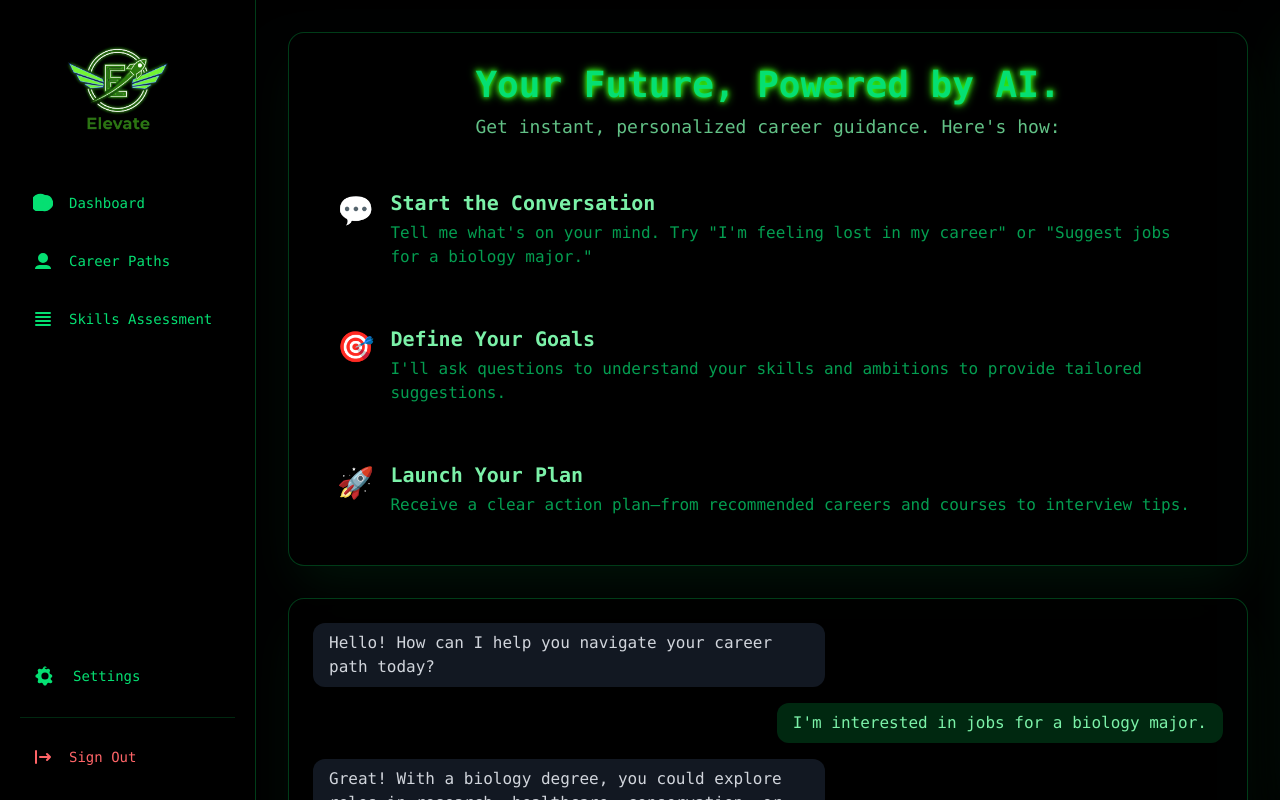
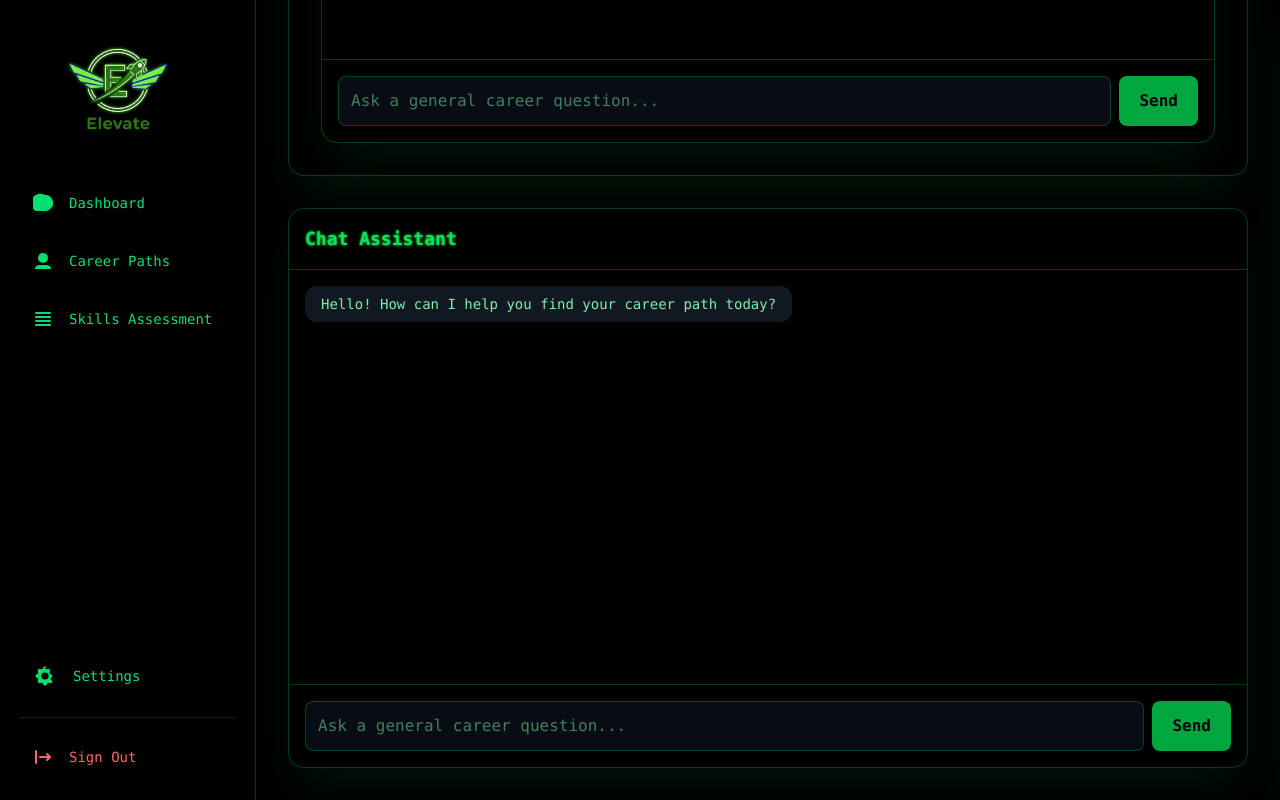
Before and after one commit to slow-Death-1008/GenAiPrototype, a React (Vite) app: page /dashboard in a window 1280 px wide. Built offline with nearby package versions, Linux system fonts and the light colour scheme; no server answers.

Commit message:
fix chatbox

```diff
--- a/src/components/ChatBox.jsx
+++ b/src/components/ChatBox.jsx
@@ -1,95 +1,129 @@
-import React, { useState } from "react";
+import React, { useState, useContext, useRef, useEffect } from "react";
+import { AnalysisContext } from '../context/AnalysisContext';
+
+// Helper function to call the Groq API
+const getGroqChatCompletion = async (userMessage, analysisData) => {
+    const apiKey = import.meta.env.VITE_GROQ_API_KEY;
+    if (!apiKey) {
+        throw new Error("Groq API key is not configured.");
+    }
+
+    // Create a summary of the resume analysis to send with the prompt
+    const resumeSummary = analysisData
+        ? `
+        Here is the user's resume analysis summary:
+        - Overall Score: ${analysisData.overallScore}
+        - Suitable Roles: ${analysisData.careerRecommendations.suitableRoles.join(', ')}
+        - Skills to Improve: ${analysisData.careerRecommendations.skillsToImprove.join(', ')}
+        `
+        : "The user has not provided a resume yet.";
+
+    const prompt = `
+        You are a helpful career assistant integrated into a website called "Elevare".
+        Your goal is to provide supportive and insightful career guidance.
+        ${resumeSummary}
+
+        Based on this context, please answer the following user question: "${userMessage}"
+    `;
+
+    const response = await fetch('https://api.groq.com/openai/v1/chat/completions', {
+        method: 'POST',
+        headers: {
+            'Authorization': `Bearer ${apiKey}`,
+            'Content-Type': 'application/json',
+        },
+        body: JSON.stringify({
+            messages: [{ role: 'user', content: prompt }],
+            model: 'llama3-8b-8192', // Or another model you prefer
+        }),
+    });
+
+    if (!response.ok) {
+        throw new Error("Failed to fetch response from Groq API.");
+    }
+
+    const data = await response.json();
+    return data.choices[0]?.message?.content || "Sorry, I couldn't get a response.";
+};
+
 
 const ChatBox = () => {
+    const { analysisData } = useContext(AnalysisContext); // Get resume data from context
     const [messages, setMessages] = useState([
         { text: "Hello! How can I help you find your career path today?", sender: "assistant" }
     ]);
     const [input, setInput] = useState("");
-  const [isFullscreen, setIsFullscreen] = useState(false);
+    const [isLoading, setIsLoading] = useState(false);
+    const messagesEndRef = useRef(null);
 
-  const handleSend = () => {
-    if (!input.trim()) return;
+    const scrollToBottom = () => {
+        messagesEndRef.current?.scrollIntoView({ behavior: "smooth" });
+    };
 
-    // Add user message
-    const newMessages = [...messages, { text: input, sender: "user" }];
-    setMessages(newMessages);
+    useEffect(() => {
+        scrollToBottom();
+    }, [messages]);
+
+    const handleSend = async () => {
+        if (!input.trim() || isLoading) return;
+
+        const userMessage = { text: input, sender: "user" };
+        setMessages(prev => [...prev, userMessage]);
         setInput("");
+        setIsLoading(true);
 
-    // Simulate assistant response
-    setTimeout(() => {
-      setMessages([
-        ...newMessages,
-        { text: "Analyzing your request... please wait.", sender: "assistant" },
-      ]);
-    }, 1000);
+        try {
+            const assistantResponse = await getGroqChatCompletion(input, analysisData);
+            setMessages(prev => [...prev, { text: assistantResponse, sender: "assistant" }]);
+        } catch (error) {
+            console.error(error);
+            setMessages(prev => [...prev, { text: "Sorry, something went wrong. Please try again.", sender: "assistant" }]);
+        } finally {
+            setIsLoading(false);
+        }
     };
 
     return (
-    <div className={`font-mono bg-black/50 backdrop-blur-lg border border-green-500/30 text-green-400 shadow-2xl shadow-green-500/10 transition-all duration-300 ease-in-out flex flex-col ${
-      isFullscreen
-        ? 'fixed top-0 left-0 w-full h-full z-50 rounded-none'
-        : 'w-full h-[60vh] sm:h-[70vh] rounded-2xl'
-    }`}>
-
-      {/* Header */}
-      <div className="flex justify-between items-center p-4 border-b border-green-500/30 flex-shrink-0">
-        <h3
-            className="font-bold text-lg"
-            style={{ textShadow: '0 0 3px #39FF14' }}
-        >
+        <div className="font-mono bg-black/50 backdrop-blur-lg border border-green-500/30 text-green-400 shadow-2xl shadow-green-500/10 flex flex-col h-[70vh] rounded-2xl">
+            <div className="flex justify-between items-center p-4 border-b border-green-500/30">
+                <h3 className="font-bold text-lg" style={{ textShadow: '0 0 3px #39FF14' }}>
                     Chat Assistant
                 </h3>
-        <button
-          onClick={() => setIsFullscreen(!isFullscreen)}
-          className="p-2 cursor-pointer hover:bg-green-900/40 rounded-full transition-colors"
-          aria-label={isFullscreen ? 'Exit fullscreen' : 'Enter fullscreen'}
-        >
-          {isFullscreen ? (
-            <svg xmlns="http://www.w3.org/2000/svg" className="h-5 w-5 text-green-400" viewBox="0 0 20 20" fill="currentColor">
-              <path fillRule="evenodd" d="M5 9V7a2 2 0 012-2h2V3H7a4 4 0 00-4 4v2h2zm10 0V7a2 2 0 00-2-2h-2V3h2a4 4 0 014 4v2h-2zm-10 2v2a2 2 0 002 2h2v2H7a4 4 0 01-4-4v-2h2zm10 0v2a2 2 0 01-2 2h-2v2h2a4 4 0 004-4v-2h-2z" clipRule="evenodd" />
-            </svg>
-          ) : (
-            <svg xmlns="http://www.w3.org/2000/svg" className="h-5 w-5 text-green-400" viewBox="0 0 20 20" fill="currentColor">
-              <path fillRule="evenodd" d="M3 4a1 1 0 011-1h4a1 1 0 010 2H6.414l2.293 2.293a1 1 0 11-1.414 1.414L5 6.414V8a1 1 0 01-2 0V4zm9 1a1 1 0 010-2h4a1 1 0 011 1v4a1 1 0 01-2 0V6.414l-2.293 2.293a1 1 0 11-1.414-1.414L13.586 5H12zm-9 7a1 1 0 012 0v1.586l2.293-2.293a1 1 0 111.414 1.414L6.414 15H8a1 1 0 010 2H4a1 1 0 01-1-1v-4zm13-1a1 1 0 011 1v4a1 1 0 01-1 1h-4a1 1 0 010-2h1.586l-2.293-2.293a1 1 0 111.414-1.414L15 13.586V12a1 1 0 011-1z" clipRule="evenodd" />
-            </svg>
-          )}
-        </button>
             </div>
 
-      {/* Message Area */}
-      <div className="overflow-y-auto p-4 flex-1 min-h-0">
+            <div className="overflow-y-auto p-4 flex-1">
                 <div className="flex flex-col gap-4">
                     {messages.map((msg, i) => (
-            <div
-                key={i}
-                className={`flex ${msg.sender === "user" ? "justify-end" : "justify-start"}`}
-            >
-                <div
-                className={`max-w-[80%] rounded-xl px-4 py-2 text-sm shadow-lg ${
-                    msg.sender === "user"
-                    ? "bg-green-700/60 text-green-100 rounded-br-none shadow-green-900/20"
-                    : "bg-gray-800/60 text-green-300 rounded-bl-none border border-green-800/50 shadow-gray-900/20"
-                }`}
-                >
+                        <div key={i} className={`flex ${msg.sender === "user" ? "justify-end" : "justify-start"}`}>
+                            <div className={`max-w-[80%] rounded-xl px-4 py-2 text-sm shadow-lg ${msg.sender === "user" ? "bg-green-700/60 text-green-100" : "bg-gray-800/60 text-green-300"}`}>
                                 {msg.text}
                             </div>
                         </div>
                     ))}
+                    {isLoading && (
+                         <div className="flex justify-start">
+                             <div className="max-w-[80%] rounded-xl px-4 py-2 text-sm bg-gray-800/60 text-green-300">
+                                 <span className="animate-pulse">Thinking...</span>
+                             </div>
+                         </div>
+                    )}
+                    <div ref={messagesEndRef} />
                 </div>
             </div>
 
-      {/* Input Area */}
-      <div className="p-4 border-t border-green-500/30 flex gap-2 flex-shrink-0">
+            <div className="p-4 border-t border-green-500/30 flex gap-2">
                 <input
                     value={input}
                     onChange={(e) => setInput(e.target.value)}
                     onKeyPress={(e) => e.key === 'Enter' && handleSend()}
-          placeholder="Type your message..."
-          className="flex-1 min-w-0 appearance-none w-full px-3 py-3 border border-green-500/30 bg-gray-900/50 text-green-300 placeholder-green-700/80 rounded-lg focus:outline-none focus:ring-2 focus:ring-green-500"
+                    placeholder={analysisData ? "Ask about your resume..." : "Ask a general career question..."}
+                    className="flex-1 w-full px-3 py-3 border border-green-500/30 bg-gray-900/50 text-green-300 rounded-lg focus:outline-none focus:ring-2 focus:ring-green-500"
+                    disabled={isLoading}
                 />
                 <button
                     onClick={handleSend}
-          className="bg-green-600 cursor-pointer text-black font-bold px-5 py-2 rounded-lg hover:bg-green-500 transition-colors flex-shrink-0"
+                    className="bg-green-600 cursor-pointer text-black font-bold px-5 py-2 rounded-lg hover:bg-green-500 transition-colors disabled:opacity-50"
+                    disabled={isLoading}
                 >
                     Send
                 </button>
--- a/src/pages/Dashboard.jsx
+++ b/src/pages/Dashboard.jsx
@@ -1,43 +1,6 @@
 import React from 'react';
+import ChatBox from '../components/ChatBox';
 
-// --- Placeholder ChatBox Component ---
-// Styled to match the neon green theme.
-const ChatBox = () => {
-  const messages = [
-    { from: 'ai', text: 'Hello! How can I help you navigate your career path today?' },
-    { from: 'user', text: 'I\'m interested in jobs for a biology major.' },
-    { from: 'ai', text: 'Great! With a biology degree, you could explore roles in research, healthcare, conservation, or even biotech sales. Do any of those areas spark your interest?' },
-  ];
-
-  return (
-    <div className="flex flex-col h-[60vh] max-h-[700px] w-full bg-black/50 backdrop-blur-lg border border-green-500/30 rounded-2xl shadow-2xl shadow-green-500/10 overflow-hidden">
-      {/* Message Display Area */}
-      <div className="flex-1 p-6 space-y-4 overflow-y-auto">
-        {messages.map((msg, index) => (
-          <div key={index} className={`flex ${msg.from === 'user' ? 'justify-end' : 'justify-start'}`}>
-            <div className={`max-w-xs md:max-w-md lg:max-w-lg px-4 py-2 rounded-xl ${msg.from === 'user' ? 'bg-green-500/20 text-green-300' : 'bg-gray-800/60 text-gray-300'}`}>
-              <p>{msg.text}</p>
-            </div>
-          </div>
-        ))}
-      </div>
-
-      {/* Input Area */}
-      <div className="p-4 bg-black/70 border-t border-green-500/30">
-        <div className="flex items-center space-x-4">
-          <input
-            type="text"
-            placeholder="Tell me what's on your mind..."
-            className="flex-1 p-3 bg-gray-900/50 border border-green-500/30 rounded-lg focus:ring-2 focus:ring-green-500 focus:outline-none text-white"
-          />
-          <button className="px-5 py-3 bg-green-600 text-black font-bold rounded-lg hover:bg-green-500 transition-colors">
-            Send
-          </button>
-        </div>
-      </div>
-    </div>
-  );
-};
 
 
 // --- Main Dashboard Component ---
@@ -92,6 +55,9 @@ const Dashboard = () => {
               </li>
             ))}
           </ul>
+          <div className="w-full">
+                    <ChatBox />
+          </div>
         </div>
 
         <div className="w-full">
```
Lines whose indentation alone changed are shown as unchanged.
